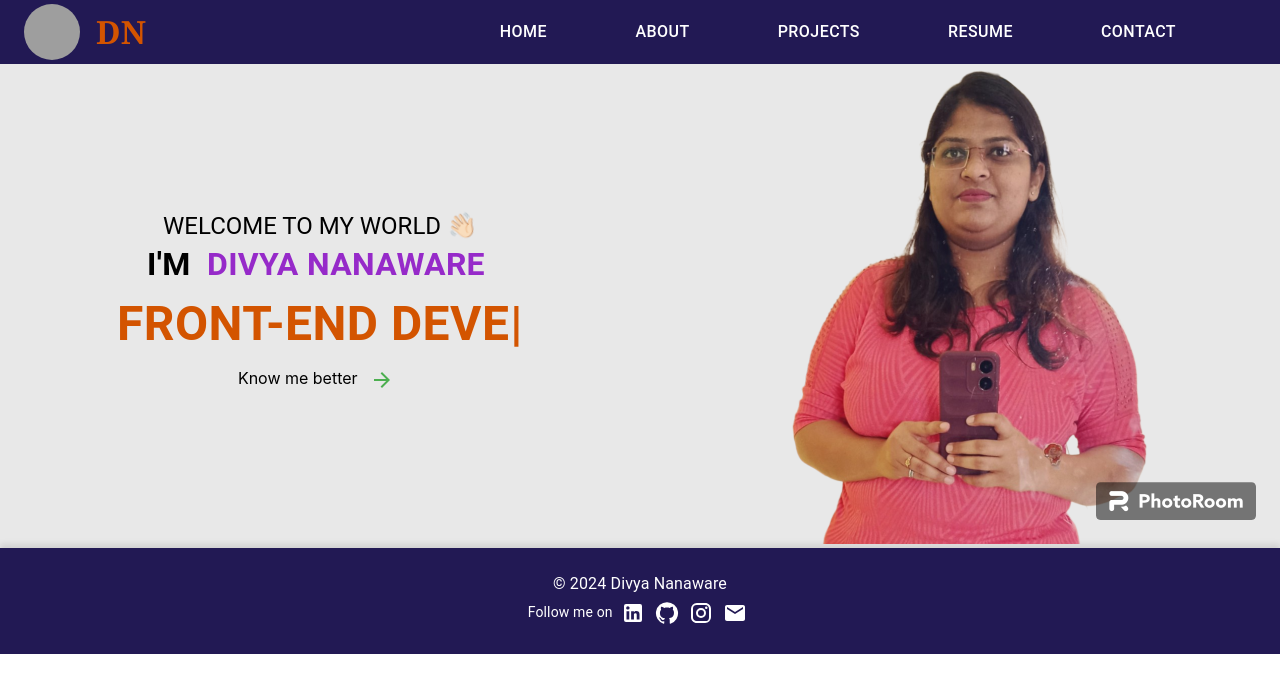
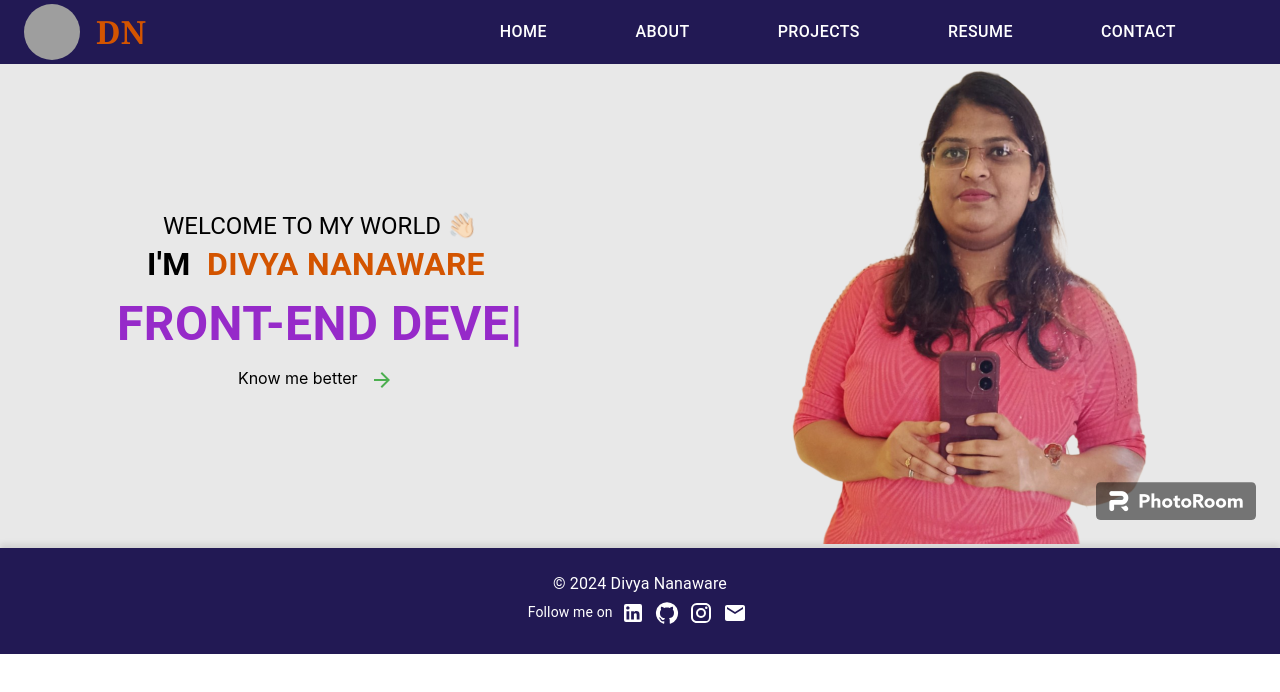
Before and after one commit to nanawaredivya/Divya-portfolio, a React (Create React App) app: page / in a window 1280 px wide. Shown: the top 692 px of the page. Built offline with nearby package versions, Linux system fonts and the light colour scheme; grey boxes are pictures that could not be loaded.

Commit message:
change color in home page

```diff
--- a/src/components/pages/Contact.jsx
+++ b/src/components/pages/Contact.jsx
@@ -21,7 +21,7 @@ const Contact = () => {
       subject: subject,
       message: message
     }).then(() => {
-      alert('Message sent successfully!')
+      if(!alert('Message sent successfully!'))document.location='./Home'
       setName('');
       setEmail('');
       setPhone('');
--- a/src/components/pages/Home.jsx
+++ b/src/components/pages/Home.jsx
@@ -33,7 +33,7 @@ const Home = () => {
           }}
         >
           I'M {'  '} &nbsp;
-          <span className="name" style={{ marginRight: '0.5rem', color: '#962ac9' }}>
+          <span className="name" style={{ marginRight: '0.5rem', color: '#D35400' }}>
             DIVYA NANAWARE
           </span>
         </Typography>
@@ -44,7 +44,7 @@ const Home = () => {
             display: 'flex',
             justifyContent: 'center',
             alignItems: 'center',
-            color: '#D35400',
+            color: '#962ac9',
           }}
         >
           <Typewriter
```
